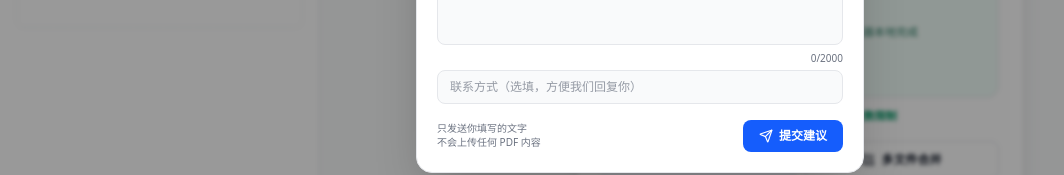
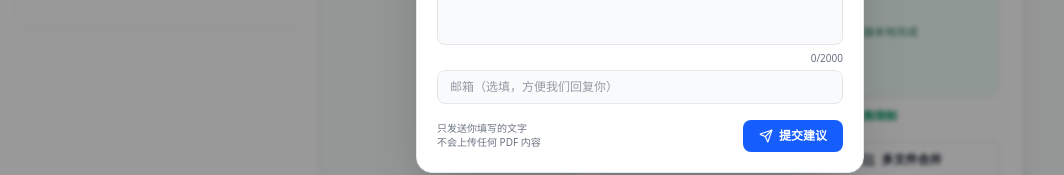
Before and after one commit to coowishwinter/PDF-Studio, a React (Vite) app: page / in a window 1280 px wide. Both pictures are taken after a click on the button "建议反馈". Shown: the part 409-584 px from the top of the page, without its empty margins (0-1064 px from the left). Built offline with nearby package versions, Linux system fonts and the light colour scheme.

Commit message:
copy: 联系方式输入提示改为邮箱

```diff
--- a/src/components/FeedbackWidget.tsx
+++ b/src/components/FeedbackWidget.tsx
@@ -163,7 +163,9 @@ export default function FeedbackWidget() {
                   value={contact}
                   onChange={(e) => setContact(e.target.value)}
                   maxLength={120}
-                  placeholder="联系方式（选填，方便我们回复你）"
+                  autoComplete="email"
+                  placeholder="邮箱（选填，方便我们回复你）"
+                  type="email"
                   className="mt-1 w-full rounded-lg border border-(--color-border-subtle) bg-(--color-canvas) px-3 py-2 text-xs outline-none focus:border-blue-500 placeholder:text-(--color-text-muted)/70"
                 />
 
```
